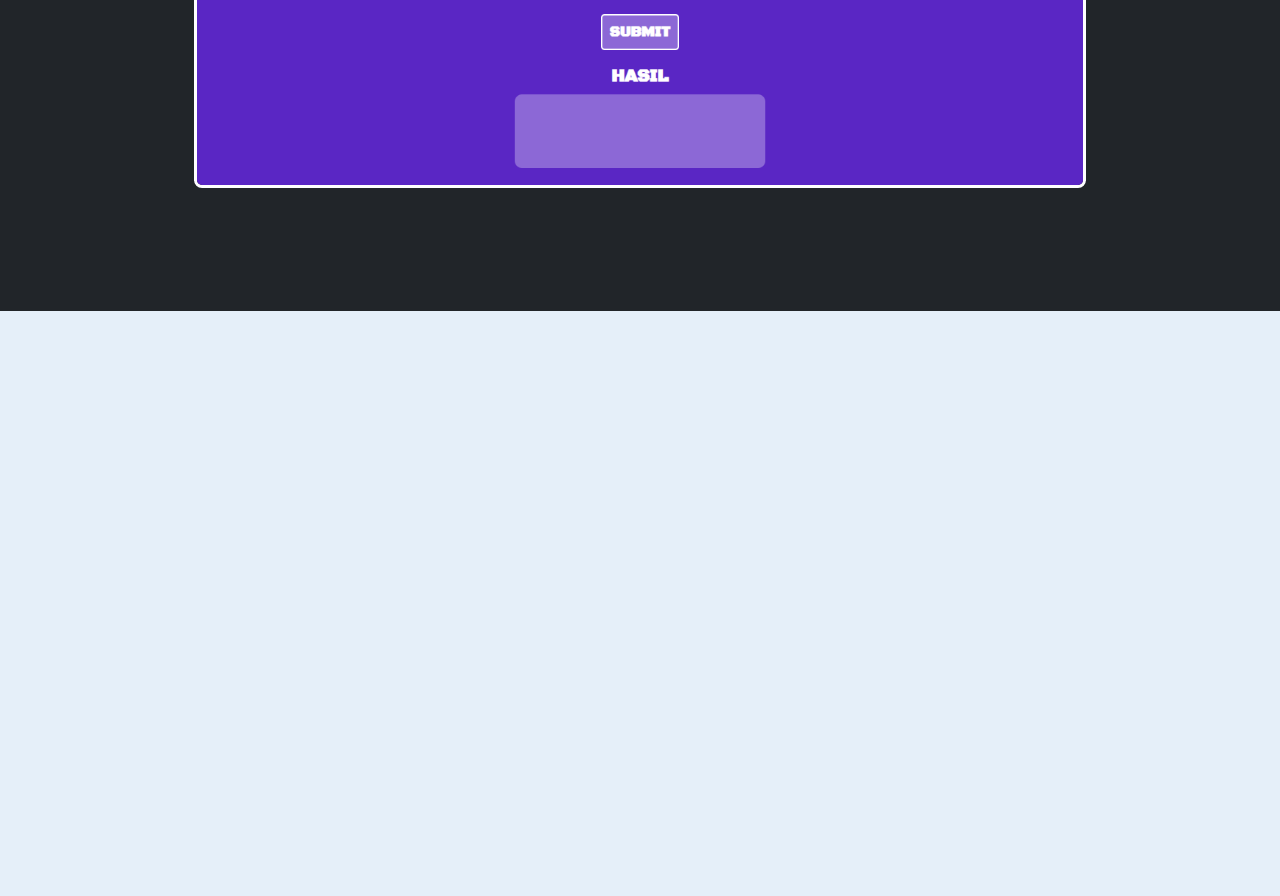
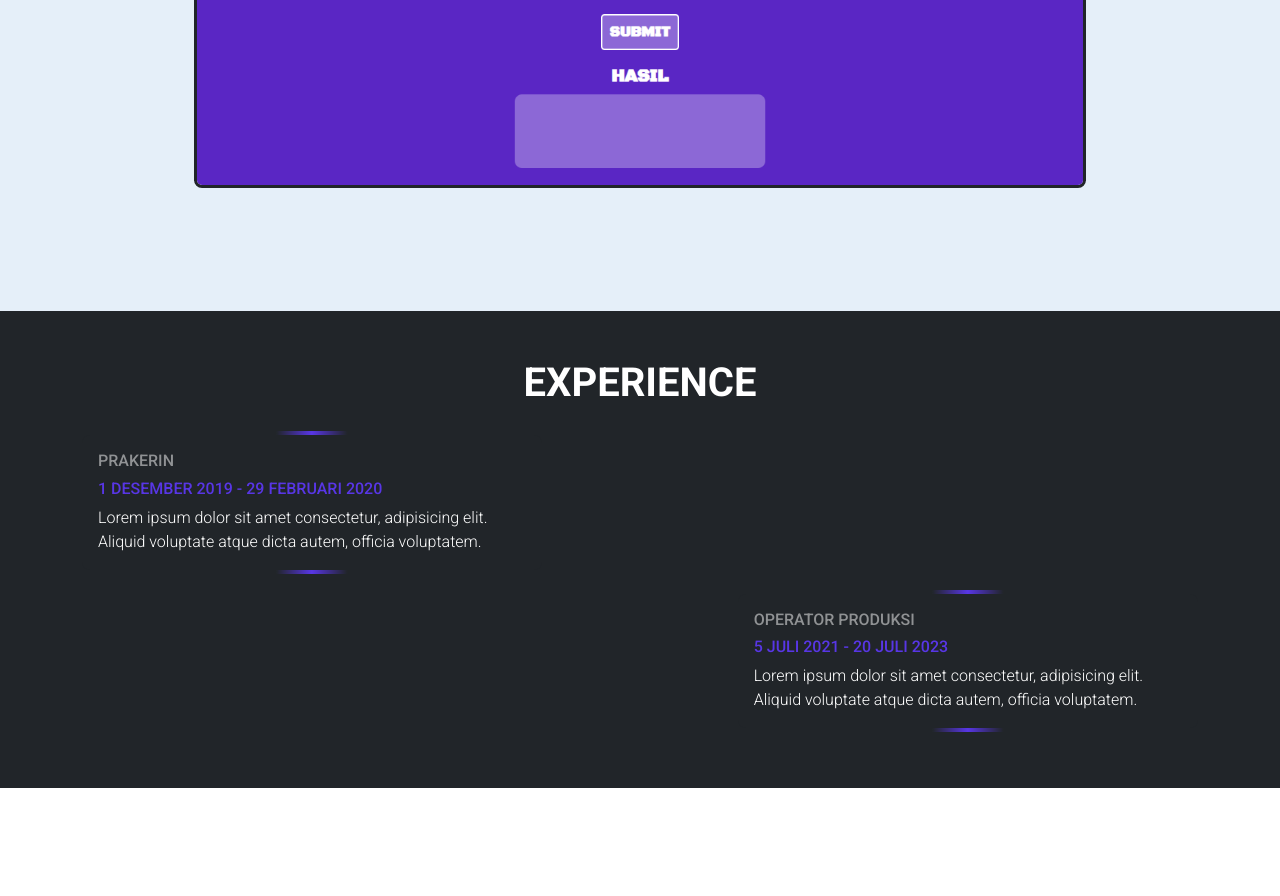
Before and after one commit to azzudin1108/portfolio-2, a plain HTML site: page index.html in a window 1280 px wide. Shown: the part 1852-2748 px from the top of the page. After the commit the page ends 2640 px from the top, so only its background shows below. Drawn offline with nearby package versions, Linux system fonts and the light colour scheme.

Commit message:
Add files via upload

```diff
--- a/css/style.css
+++ b/css/style.css
@@ -2,10 +2,17 @@
     --roboto: 'Roboto', sans-serif;
     --blue: #5836e5;
     --blue-tr: rgb(88 54 229 / .7);
+    --dark: #212529;
+    --lb: #e5eff9;
 }
 
 * {
     font-family: var(--roboto) !important;
+}
+
+h1,
+p {
+    cursor: default;
 }
 
 .height-scr {
@@ -21,12 +28,30 @@
     background-color: var(--blue) !important;
 }
 
+.text-blue {
+    color: var(--blue) !important;
+}
+
 .bg-blue-tr {
     background-color: var(--blue-tr) !important;
 }
 
 .bg-lightblue {
     background-color: #e5eff9 !important;
+}
+
+.text-lightblue {
+    color: #e5eff9 !important;
+}
+
+.rotate {
+    transform: rotate(360deg);
+    animation: rotate 4s ease-in-out infinite;
+}
+
+.blue-box {
+    background-image: linear-gradient(var(--dark), var(--blue), var(--dark));
+    transform: scaleX(2);
 }
 
 /* bootstrap revisi */
@@ -110,7 +135,7 @@
 #skill .bar-container {
     height: 15px;
     width: 100%;
-    background-color: white;
+    background-color: rgb(88 54 229 /.3);
 }
 
 .bar-container .bar {
@@ -308,3 +333,13 @@
         width: 98%;
     }
 }
+
+@keyframes rotate {
+    from {
+        transform: rotate(0deg);
+    }
+
+    50% {
+        transform: rotate(180deg);
+    }
+}
--- a/index.html
+++ b/index.html
@@ -83,7 +83,7 @@
             </div>
         </div>
     </section>
-    <section id="skill" class="bg-body-secondary">
+    <section id="skill" class="bg-white">
         <div class="container py-5">
             <div class="row">
                 <div class="col-12 order-1">
@@ -124,11 +124,11 @@
     </section>
 
 
-    <section id="project" class="bg-dark">
+    <section id="project" class="bg-lightblue">
         <div
-            class="container d-flex flex-column justify-content-center align-items-center text-center pt-2 pb-5 text-white height-scr">
-            <h1 class="my-5">MY PROJECT</h1>
-            <div class="carousel rounded-3 position-relative border border-3 border-white">
+            class="container d-flex flex-column justify-content-center align-items-center text-center pt-2 pb-5 text-dark height-scr">
+            <h1 class="my-5 fw-bold">MY PROJECT</h1>
+            <div class="carousel rounded-3 position-relative border border-3 border-dark">
                 <div class="carousel-img">
                     <a href="https://azzudin1108.github.io/game/" class="img-project text-decoration-none"
                         target="_blank">
@@ -148,9 +148,44 @@
         </div>
     </section>
 
-    <section id="experience" class="bg-lightblue">
-        <div class="container height-scr">
+    <section id="experience" class="bg-dark">
+        <div class="container text-center text-white py-5">
+            <h1 class="fw-bold mb-3">EXPERIENCE</h1>
+            <div class="row text-start p-2">
+                <div class="col-md-5 border-light rounded-3 p-1 position-relative overflow-hidden"
+                    id="experienceContainer">
+                    <div class="experience-content w-100 bg-dark p-3 rounded-3 position-relative z-1">
+                        <h6 class="text-white-50">PRAKERIN</h6>
+                        <h6 class="text-blue">1 DESEMBER 2019 - 29 FEBRUARI 2020</h6>
+                        <p class="m-0" style="font-weight: 300;">Lorem ipsum dolor sit amet consectetur, adipisicing
+                            elit.
+                            Aliquid
+                            voluptate atque dicta autem,
+                            officia voluptatem.</p>
+                    </div>
+                    <div class="rotate position-absolute top-0 start-0 bottom-0 end-0 d-flex align-items-center">
+                        <div class="blue-box w-100 h-50"></div>
+                    </div>
+                </div>
+            </div>
 
+            <div class="row text-start p-2 justify-content-end">
+                <div class="col-md-5 border-light rounded-3 p-1 position-relative overflow-hidden"
+                    id="experienceContainer">
+                    <div class="experience-content w-100 bg-dark p-3 rounded-3 position-relative z-1">
+                        <h6 class="text-white-50">OPERATOR PRODUKSI</h6>
+                        <h6 class="text-blue">5 JULI 2021 - 20 JULI 2023</h6>
+                        <p class="m-0" style="font-weight: 300;">Lorem ipsum dolor sit amet consectetur, adipisicing
+                            elit.
+                            Aliquid
+                            voluptate atque dicta autem,
+                            officia voluptatem.</p>
+                    </div>
+                    <div class="rotate position-absolute top-0 start-0 bottom-0 end-0 d-flex align-items-center">
+                        <div class="blue-box w-100 h-50"></div>
+                    </div>
+                </div>
+            </div>
         </div>
     </section>
 
```
